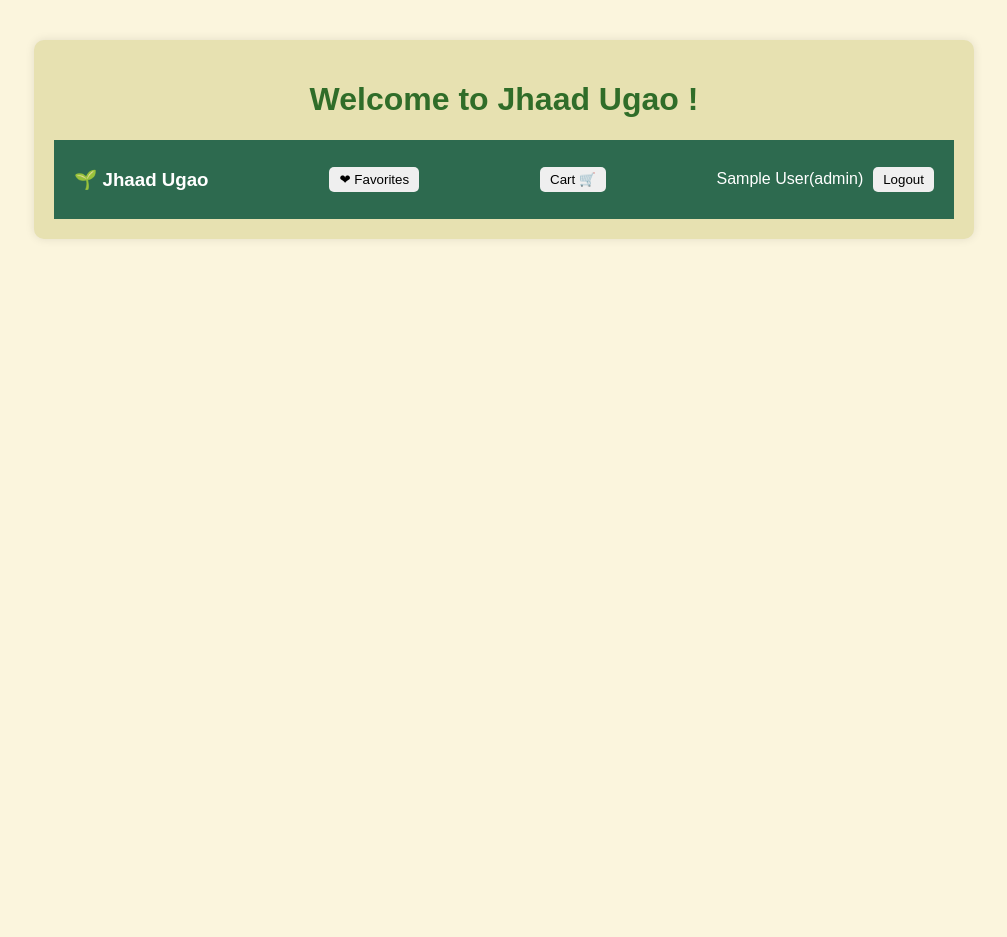
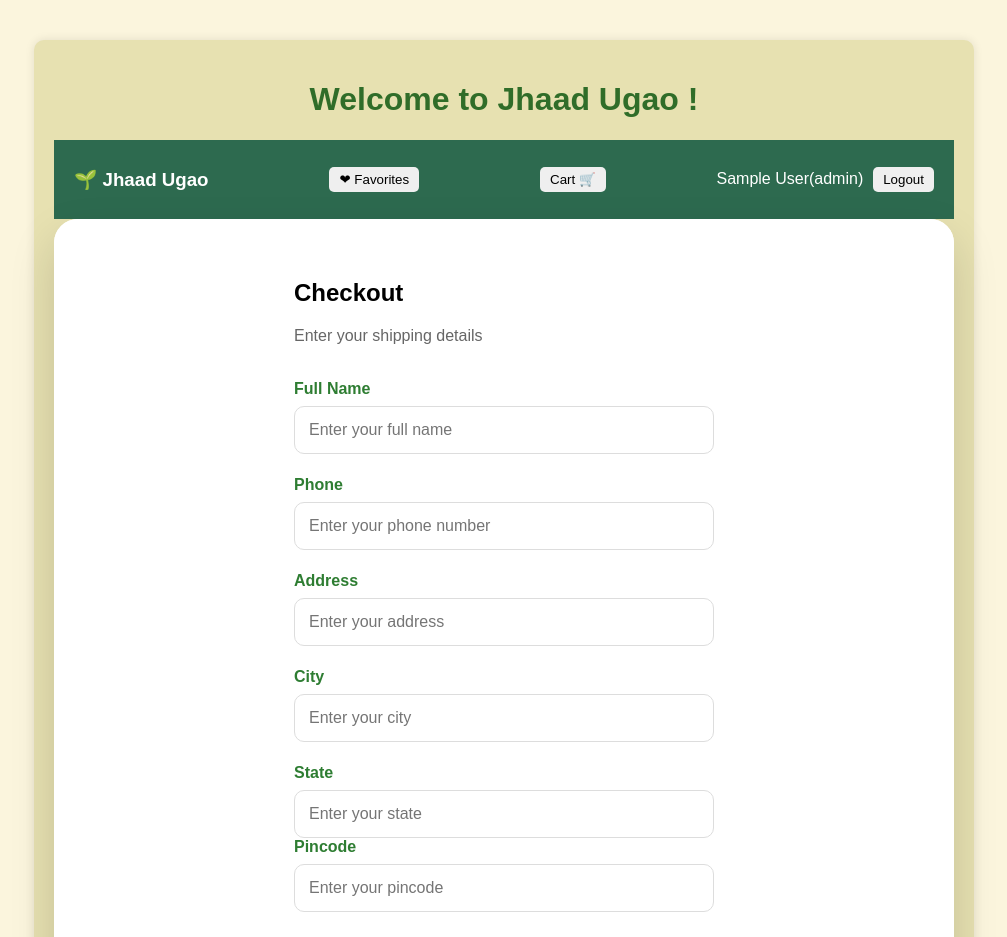
Before and after one commit to AnaghaDolse/nursery-management, a React (Create React App) app in the folder frontend/: page /checkout in a window 1280 px wide. Shown: the top 937 px of the page, without its empty margins (136-1143 px from the left). Before the commit the page ends 800 px from the top, so only its background shows below. Built offline with nearby package versions, Linux system fonts and the light colour scheme; sample sign-in values are in the browser's storage.

Commit message:
feat(checkout): add checkout page and shipping form

```diff
--- a/frontend/src/App.js
+++ b/frontend/src/App.js
@@ -16,6 +16,7 @@ import { fetchFavorites } from './features/plants/plantSlice.js'
 import Cart from './pages/Cart.js'
 import ForgotPassword from './pages/ForgotPassword.jsx'
 import ResetPassword from './pages/ResetPassword.jsx'
+import Checkout from './pages/Checkout.jsx'
 
 function App() {
   const [editingPlant, setEditingPlant] = useState(null)
@@ -90,6 +91,14 @@ function App() {
               </ProtectedRoute>
             }
           />
+          <Route
+            path='/checkout'
+            element={
+              <ProtectedRoute>
+                <Checkout />
+              </ProtectedRoute>
+            }
+          />
         </Routes>
         <ToastContainer />
       </div>
--- a/frontend/src/pages/Cart.js
+++ b/frontend/src/pages/Cart.js
@@ -6,9 +6,12 @@ import {
   updateQuantity,
 } from '../features/cart/cartSlice'
 import { toast } from 'react-toastify'
+import { useNavigate } from 'react-router-dom'
 
 const Cart = () => {
   const dispatch = useDispatch()
+  const navigate = useNavigate()
+
   const { cart, loading, error } = useSelector((state) => state.cart)
   const totalAmount = cart.reduce(
     (total, item) => total + item.plant.price * item.quantity,
@@ -94,7 +97,9 @@ const Cart = () => {
       )}
       <div className='cart-total'>
         <h2>Total Amount: ₹{totalAmount.toFixed(2)}</h2>
-        <button className='checkout-btn'>Proceed to Checkout</button>
+        <button className='login-btn' onClick={() => navigate('/checkout')}>
+          Proceed to Checkout
+        </button>
       </div>
     </div>
   )
--- /dev/null
+++ b/frontend/src/pages/Checkout.jsx
@@ -0,0 +1,149 @@
+import { useState } from 'react'
+import { useSelector } from 'react-redux'
+import { useNavigate } from 'react-router-dom'
+import { toast } from 'react-toastify'
+import API from '../api/axios'
+
+const Checkout = () => {
+  const navigate = useNavigate()
+
+  const { cart } = useSelector((state) => state.cart)
+
+  const [shippingAddress, setShippingAddress] = useState({
+    name: '',
+    phone: '',
+    address: '',
+    city: '',
+    state: '',
+    pincode: '',
+  })
+
+  const [loading, setLoading] = useState(false)
+
+  const totalAmount = cart.reduce(
+    (total, item) => total + item.plant.price * item.quantity,
+    0,
+  )
+
+  const handleChange = (e) => {
+    const { name, value } = e.target
+
+    setShippingAddress((prev) => ({
+      ...prev,
+      [name]: value,
+    }))
+  }
+
+  const handleSubmit = async (e) => {
+    e.preventDefault()
+
+    if (cart.length === 0) {
+      toast.error('Your cart is empty')
+      return
+    }
+    setLoading(true)
+
+    try {
+      await API.post('/orders', {
+        shippingAddress,
+      })
+      toast.success('Order placed successfully!')
+
+      navigate('/orders')
+    } catch (error) {
+      console.log(error)
+
+      toast.error(error.response?.data?.message || 'Failed to place order')
+    } finally {
+      setLoading(false)
+    }
+  }
+  return (
+    <div className='auth-container'>
+      <div className='auth-right'>
+        <form className='auth-form' onSubmit={handleSubmit}>
+          <h2>Checkout</h2>
+
+          <p className='subtitle'>Enter your shipping details</p>
+
+          <div className='input-group'>
+            <label>Full Name</label>
+            <input
+              type='text'
+              name='name'
+              placeholder='Enter your full name'
+              value={shippingAddress.name}
+              onChange={handleChange}
+              required
+            />
+          </div>
+          <div className='input-group'>
+            <label>Phone</label>
+            <input
+              type='tel'
+              name='phone'
+              placeholder='Enter your phone number'
+              value={shippingAddress.phone}
+              onChange={handleChange}
+              required
+            />
+          </div>
+          <div className='input-group'>
+            <label>Address</label>
+            <input
+              type='text'
+              name='address'
+              placeholder='Enter your address'
+              value={shippingAddress.address}
+              onChange={handleChange}
+              required
+            />
+          </div>
+          <div className='input-group'>
+            <label>City</label>
+            <input
+              type='text'
+              name='city'
+              placeholder='Enter your city'
+              value={shippingAddress.city}
+              onChange={handleChange}
+              required
+            />
+          </div>
+          <div className='input-group'>
+            <label>State</label>
+            <input
+              type='text'
+              name='state'
+              placeholder='Enter your state'
+              value={shippingAddress.state}
+              onChange={handleChange}
+              required
+            />
+            <div className='input-group'>
+              <label>Pincode</label>
+              <input
+                type='text'
+                name='pincode'
+                placeholder='Enter your pincode'
+                value={shippingAddress.pincode}
+                onChange={handleChange}
+                required
+              />
+            </div>
+
+            <div>
+              <h3>Order Total: ₹{totalAmount.toFixed(2)}</h3>
+            </div>
+
+            <button className='login-btn' type='submit' disabled={loading}>
+              {loading ? 'Placing Order...' : 'Place Order'}
+            </button>
+          </div>
+        </form>
+      </div>
+    </div>
+  )
+}
+
+export default Checkout
```
Also changed, not shown: 1 other file (tests, documents, lock files or other folders).
